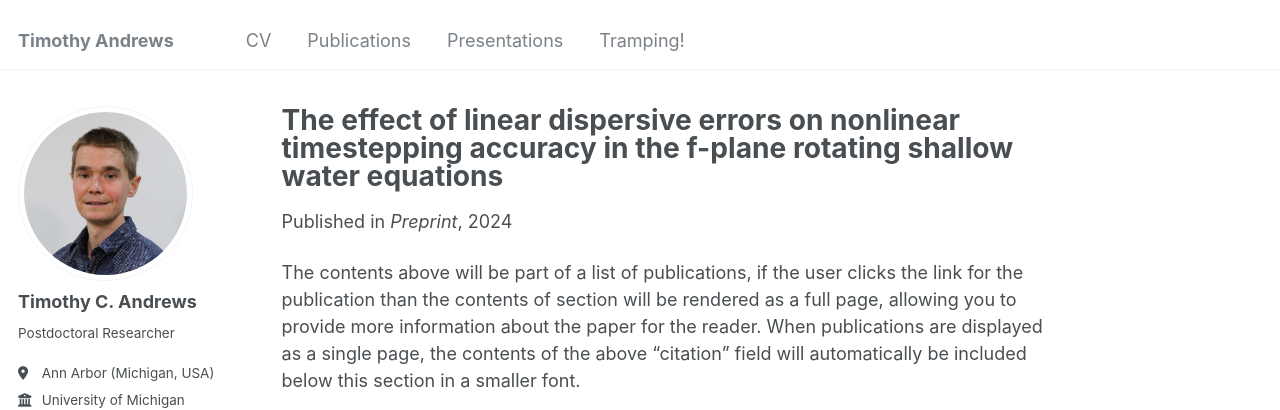
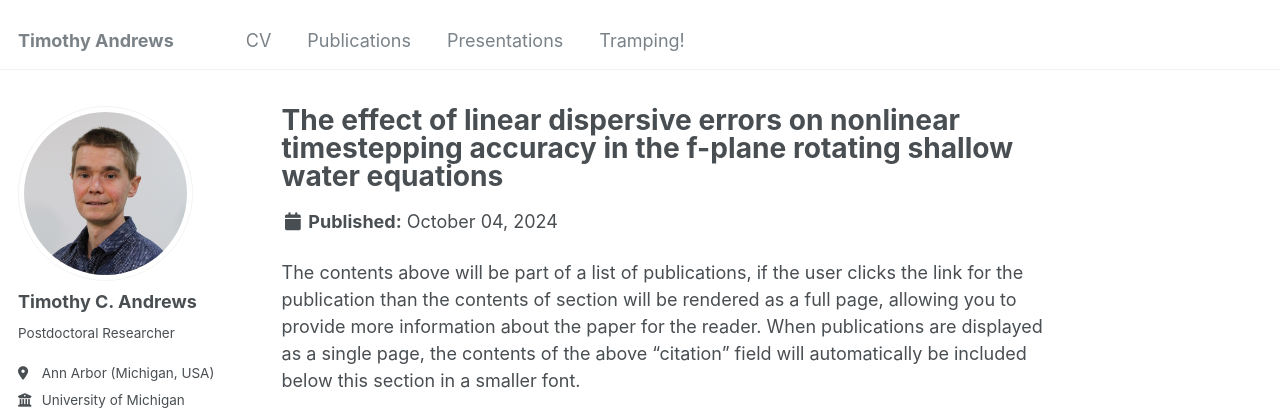
Before and after one commit to ta440/ta440.github.io, a Jekyll site: the page built from _publications/2024-10-04_paper_one.md, in a window 1280 px wide and 1122 px high. Shown: the top 410 px of the window. Built offline with Jekyll 4.4.1, drawn with Linux system fonts in a browser that asks for light colours; some web fonts are replaced.

Commit message:
Update and rename 2024-10-04_Paper_One.md to 2024-10-04_paper_one.md

```diff
--- a/_publications/2024-10-04_Paper_One.md
+++ b/_publications/2024-10-04_paper_one.md
@@ -2,10 +2,9 @@
 title: "The effect of linear dispersive errors on nonlinear timestepping accuracy in the f-plane rotating shallow water equations"
 collection: publications
 category: manuscripts
-permalink: /publication/2015-10-01-paper-title-number-3
+permalink: /publication/2015-10-01-2024-10-04_paper_one
 excerpt: 'This paper investigates new ways to quantify timestepping error in the f-plane rotating shallow water equations. The first part constructs a new triadic error, that measures error within the nonlinear interactions of linear waves. The second part develops two new test cases to highlight slowly developing nonlinear interactions. These are test with three numerical models, including LFRic from the UK Met Office.'
 date: 2024-10-04
-venue: 'Preprint'
 paperurl: 'https://arxiv.org/abs/2305.06685'
 ---
 
```
